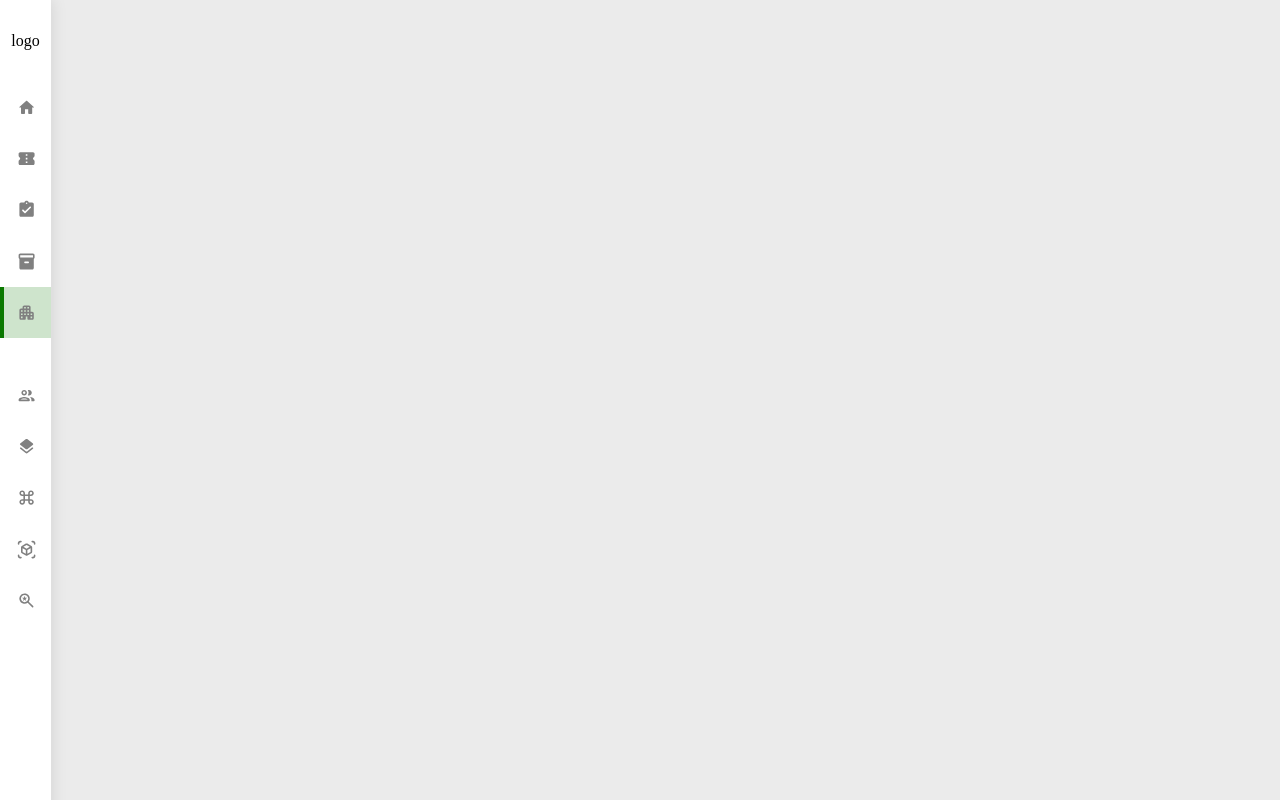
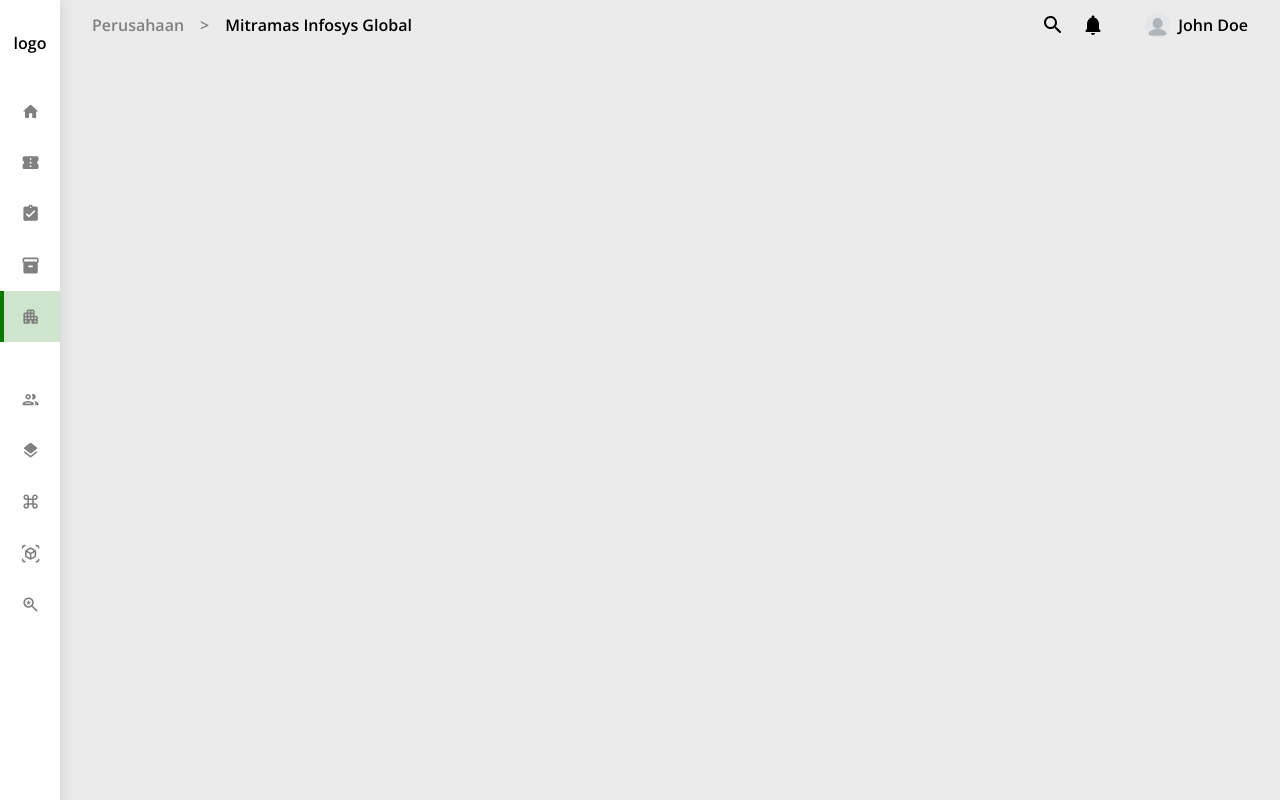
Before and after one commit to wchen19/assignment-fed-mig, a React (Create React App) app: page / in a window 1280 px wide. Built offline with nearby package versions, Linux system fonts and the light colour scheme.

Commit message:
feat: create page wrapper

```diff
--- a/src/App.jsx
+++ b/src/App.jsx
@@ -1,10 +1,12 @@
 import './App.scss';
 import Sidebar from './components/Siderbar/Sidebar';
+import Wrapper from './pages/Wrapper/Wrapper';
 
 function App() {
   return (
     <div className='App'>
       <Sidebar />
+      <Wrapper />
     </div>
   );
 }
--- a/src/App.scss
+++ b/src/App.scss
@@ -1,4 +1,13 @@
+@import url('https://fonts.googleapis.com/css2?family=Open+Sans:ital,wght@0,300;0,400;0,500;0,600;0,700;0,800;1,300;1,400;1,500;1,600;1,700;1,800&display=swap');
+
 body {
   background: #ebebeb;
   margin: 0;
 }
+
+body,
+input,
+button {
+  font-family: 'Open Sans', sans-serif;
+  font-weight: 600;
+}
--- a/src/components/Siderbar/Sidebar.scss
+++ b/src/components/Siderbar/Sidebar.scss
@@ -7,7 +7,7 @@
   gap: 2rem;
   position: fixed;
   height: 100%;
-  width: 4%;
+  width: 60px;
   overflow: hidden;
   box-shadow: 1px 0px 15px rgba($color: #000000, $alpha: 0.1);
 
--- /dev/null
+++ b/src/pages/Wrapper/Wrapper.jsx
@@ -0,0 +1,59 @@
+import React, { useState } from 'react';
+import Profile from '../../assets/profile.png';
+import SearchRoundedIcon from '@mui/icons-material/SearchRounded';
+import NotificationsRoundedIcon from '@mui/icons-material/NotificationsRounded';
+import './Wrapper.scss';
+
+const Wrapper = () => {
+  const [value, setValue] = useState('');
+  const [show, setShow] = useState(false);
+
+  const handleChange = (e) => {
+    setValue(e.target.value);
+  };
+
+  const showInput = () => {
+    setShow(!show);
+  };
+
+  const search = (e) => {
+    if (e.key === 'Enter') {
+      e.preventDefault();
+      console.log('search');
+    }
+  };
+
+  return (
+    <div className='wrapper'>
+      <div className='nav'>
+        <div className='left-nav'>
+          <span className='path'>Perusahaan</span>
+          <span className='arrow'>&gt;</span>
+          <span className='last-path'>Mitramas Infosys Global</span>
+        </div>
+        <div className='right-nav'>
+          <div className='util'>
+            <div className='search-bar'>
+              <input
+                type='text'
+                value={value}
+                placeholder='Search'
+                onChange={handleChange}
+                onKeyDown={search}
+                style={{ visibility: show ? 'visible' : 'hidden' }}
+              />
+              <SearchRoundedIcon id='search' onClick={showInput} />
+            </div>
+            <NotificationsRoundedIcon />
+          </div>
+          <div className='profile'>
+            <img src={Profile} alt='profile' /> John Doe
+          </div>
+        </div>
+      </div>
+      <div className='content'></div>
+    </div>
+  );
+};
+
+export default Wrapper;
--- /dev/null
+++ b/src/pages/Wrapper/Wrapper.scss
@@ -0,0 +1,63 @@
+.wrapper {
+  margin-left: 60px;
+  padding: 0.5rem 2rem;
+  display: flex;
+
+  .nav {
+    display: flex;
+    align-items: center;
+    justify-content: space-between;
+    width: 100%;
+
+    .left-nav {
+      display: flex;
+      align-items: center;
+      gap: 1rem;
+
+      .path,
+      .arrow {
+        color: grey;
+      }
+    }
+
+    .right-nav {
+      display: flex;
+      align-items: center;
+      gap: 2.5rem;
+
+      .util {
+        display: flex;
+        align-items: center;
+        gap: 1rem;
+
+        .search-bar {
+          display: flex;
+          align-items: center;
+          gap: 1rem;
+
+          input {
+            border: none;
+            outline: none;
+            padding: 0.5rem 1rem;
+            border-radius: 5px;
+          }
+
+          svg:hover {
+            cursor: pointer;
+          }
+        }
+      }
+
+      .profile {
+        display: flex;
+        align-items: center;
+        gap: 0.5rem;
+
+        img {
+          width: 25px;
+          border-radius: 50px;
+        }
+      }
+    }
+  }
+}
```
Also changed, not shown: src/assets/profile.png (added).
